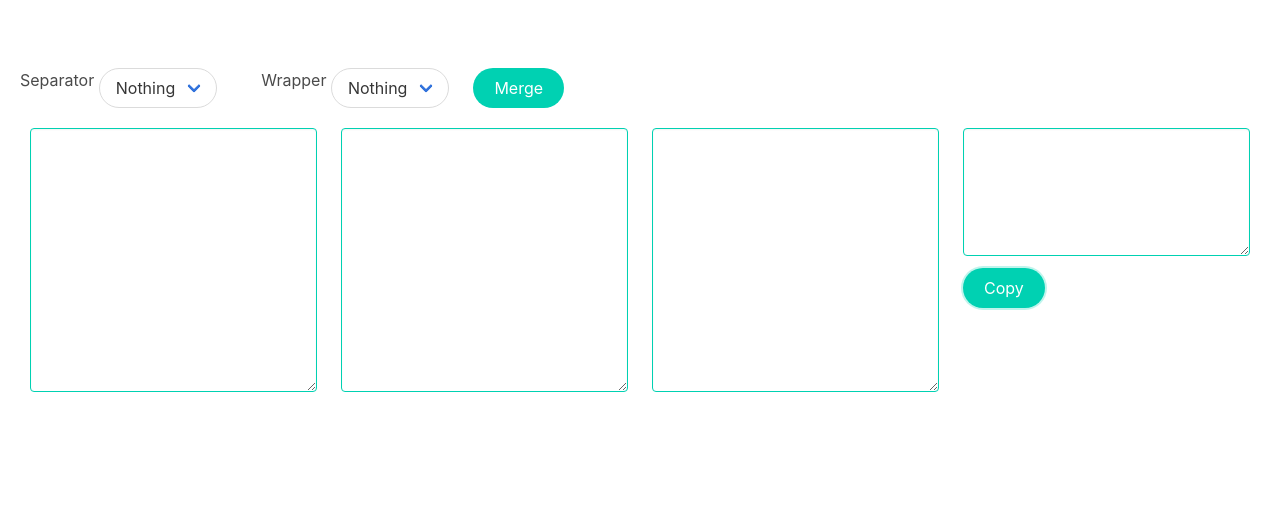
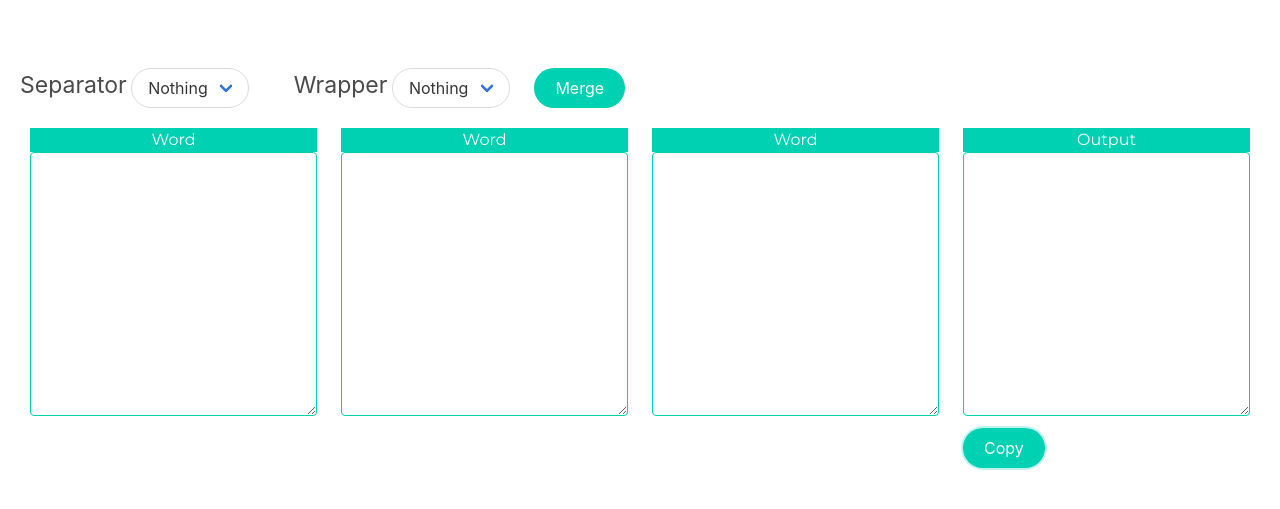
Before and after one commit to sharmadeepesh/merge-words, a Django app: page /merge/ in a window 1280 px wide. Shown: the part 80-589 px from the top of the page. Run offline with Django 3.2, Linux system fonts and the light colour scheme; some libraries are stand-ins or nearby versions.

Commit message:
Modified templates

```diff
--- a/templates/merge.html
+++ b/templates/merge.html
@@ -18,11 +18,13 @@
         </p>
 
     </nav>
-    <codes class="container" id="tab">
+
+
+    <codes class="container">
         <form method="POST" action="{% url 'merge' %}">
             {% csrf_token %}
             <div class="option">
-                <label for="separator">Separator</label>
+                <label style="font-size: 23px !important;" for="separator">Separator</label>
                 <div class="select is-rounded">
                     <select name="separator" id="separator">
                     <option value="nothing">Nothing</option>
@@ -33,7 +35,7 @@
                 </div>
             </div>
             <div class="option">
-                <label for="wrapper">Wrapper</label>
+                <label style="font-size: 23px !important;" for="wrapper">Wrapper</label>
                 <div class="select is-rounded">
                     <select name="wrapper" id="wrapper">
                     <option value="nothing">Nothing</option>
@@ -48,6 +50,7 @@
 
         <div class="columns">
             <div class="column">
+                <h3 style="background-color: #00d1b2;color:white;" class="has-text-centered">Word</h3>
                 <div class="field">
                     <div class="control">
                         <textarea class="textarea is-primary" name="form-0-word" cols="40" rows="10" id="id_form-0-word" id="dataoutput"></textarea>
@@ -55,6 +58,7 @@
                 </div>
             </div>
             <div class="column">
+                <h3 style="background-color: #00d1b2;color:white;" class="has-text-centered">Word</h3>
                 <div class="field">
                     <div class="control">
                         <textarea class="textarea is-primary" name="form-1-word" cols="40" rows="10" id="id_form-1-word" id="dataoutput"></textarea>
@@ -62,6 +66,7 @@
                 </div>
             </div>
             <div class="column">
+                <h3 style="background-color: #00d1b2;color:white;" class="has-text-centered">Word</h3>
                 <div class="field">
                     <div class="control">
                         <textarea class="textarea is-primary" name="form-2-word" cols="40" rows="10" id="id_form-2-word" id="dataoutput"></textarea>
@@ -71,16 +76,17 @@
 
             {% if flag %}
                 <div class="column">
+                    <h3 style="background-color: #00d1b2;color:white;" class="has-text-centered">Output</h3>
                     <div class="field">
                         <div class="control">
                             {% if wrapper == 'quotes' %}
-                            <textarea class="textarea is-primary" id="dataoutput">{% for elem in data %}"{{elem}}"&#10;{% endfor %}</textarea>
+                            <textarea class="textarea is-primary" cols="30" rows="10" id="dataoutput">{% for elem in data %}"{{elem}}"&#10;{% endfor %}</textarea>
                             {% elif wrapper == 'bracket' %}
-                            <textarea class="textarea is-primary" id="dataoutput">{% for elem in data %}[{{elem}}]&#10;{% endfor %}</textarea>
+                            <textarea class="textarea is-primary" cols="30" rows="10" id="dataoutput">{% for elem in data %}[{{elem}}]&#10;{% endfor %}</textarea>
                             {% elif wrapper == 'nothing' %}
-                            <textarea class="textarea is-primary" id="dataoutput">{% for elem in data %}{{elem}}&#10;{% endfor %}</textarea>
+                            <textarea class="textarea is-primary" cols="30" rows="10" id="dataoutput">{% for elem in data %}{{elem}}&#10;{% endfor %}</textarea>
                             {% else %}
-                            <textarea class="textarea is-primary" id="dataoutput">{{ data | join:"&#10;" }}</textarea>
+                            <textarea class="textarea is-primary" cols="30" rows="10" id="dataoutput">{{ data | join:"&#10;" }}</textarea>
                             {% endif %}
                         </div>
                     </div>
```
